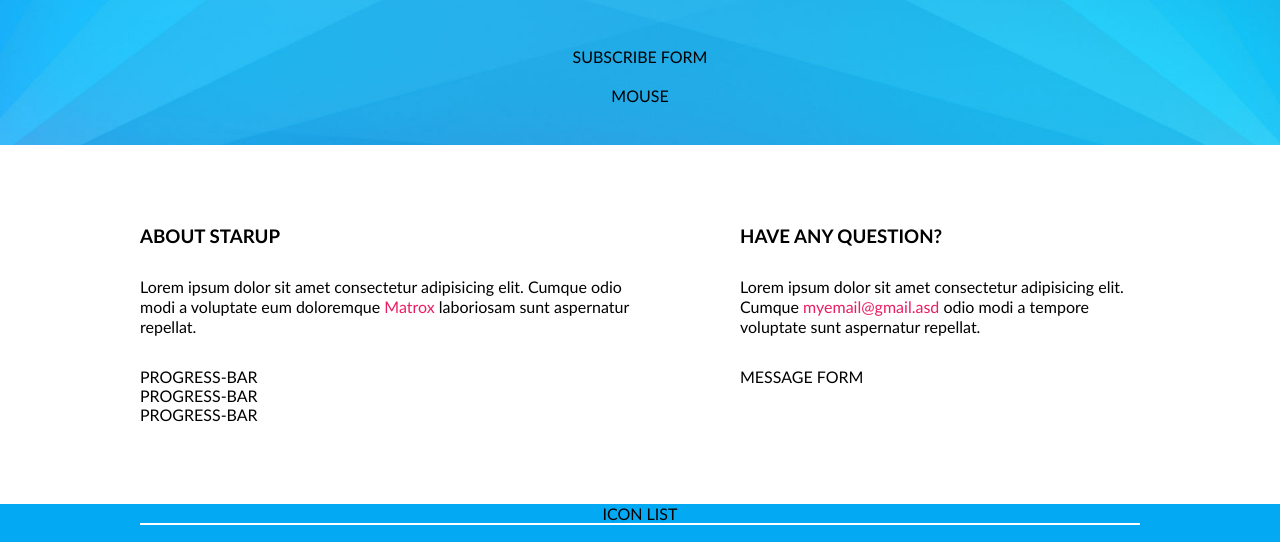
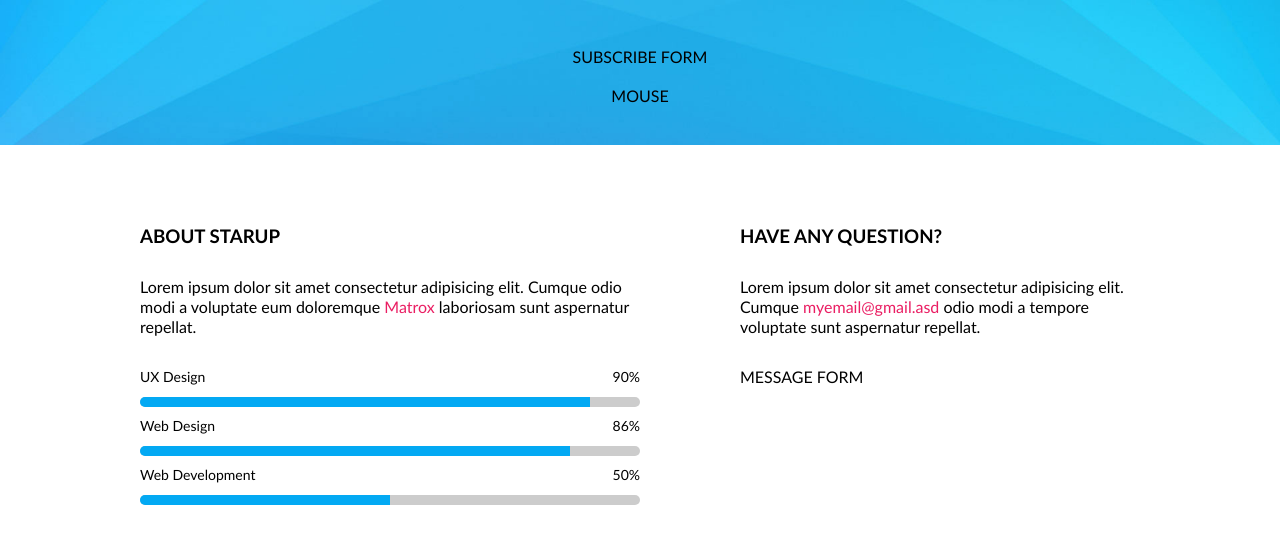
Before and after one commit to front-end-by-rimantas/12-grupe-coming-soon, a plain HTML site: page index.html in a window 1280 px wide. Shown: the part 535-1077 px from the top of the page. Drawn offline with Linux system fonts and the light colour scheme.

Commit message:
Progress bar structure and basic design

```diff
--- a/css/progress-bar.css
+++ b/css/progress-bar.css
@@ -0,0 +1,33 @@
+.progress-bar {
+    display: inline-block;
+    width: 100%;
+}
+    .progress-bar > .texts {
+        display: inline-block;
+        width: 100%;
+        margin-bottom: 10px;
+        font-size: 14px;
+        line-height: 20px;
+    }
+        .progress-bar > .texts > .title {
+            display: inline-block;
+            float: left;
+        }
+        .progress-bar > .texts > .value {
+            display: inline-block;
+            float: right;
+        }
+    .progress-bar > .bar {
+        display: inline-block;
+        width: 100%;
+        height: 10px;
+        background-color: #ccc;
+        border-radius: 5px;
+        overflow: hidden;
+    }
+        .progress-bar > .bar > .value {
+            display: inline-block;
+            width: 90%;
+            height: 100%;
+            background-color: #03A9F3;
+        }
--- a/index.html
+++ b/index.html
@@ -56,13 +56,31 @@
                 <h3>About starup</h3>
                 <p>Lorem ipsum dolor sit amet consectetur adipisicing elit. Cumque odio modi a voluptate eum doloremque <a href="#">Matrox</a> laboriosam sunt aspernatur repellat.</p>
                 <div class="progress-bar">
-                    PROGRESS-BAR
+                    <div class="texts">
+                        <div class="title">UX Design</div>
+                        <div class="value">90%</div>
+                    </div>
+                    <div class="bar">
+                        <div class="value"></div>
+                    </div>
                 </div>
                 <div class="progress-bar">
-                    PROGRESS-BAR
+                    <div class="texts">
+                        <div class="title">Web Design</div>
+                        <div class="value">86%</div>
+                    </div>
+                    <div class="bar">
+                        <div class="value" style="width: 86%;"></div>
+                    </div>
                 </div>
                 <div class="progress-bar">
-                    PROGRESS-BAR
+                    <div class="texts">
+                        <div class="title">Web Development</div>
+                        <div class="value">50%</div>
+                    </div>
+                    <div class="bar">
+                        <div class="value" style="width: 50%;"></div>
+                    </div>
                 </div>
             </div>
             <div class="right">
```
